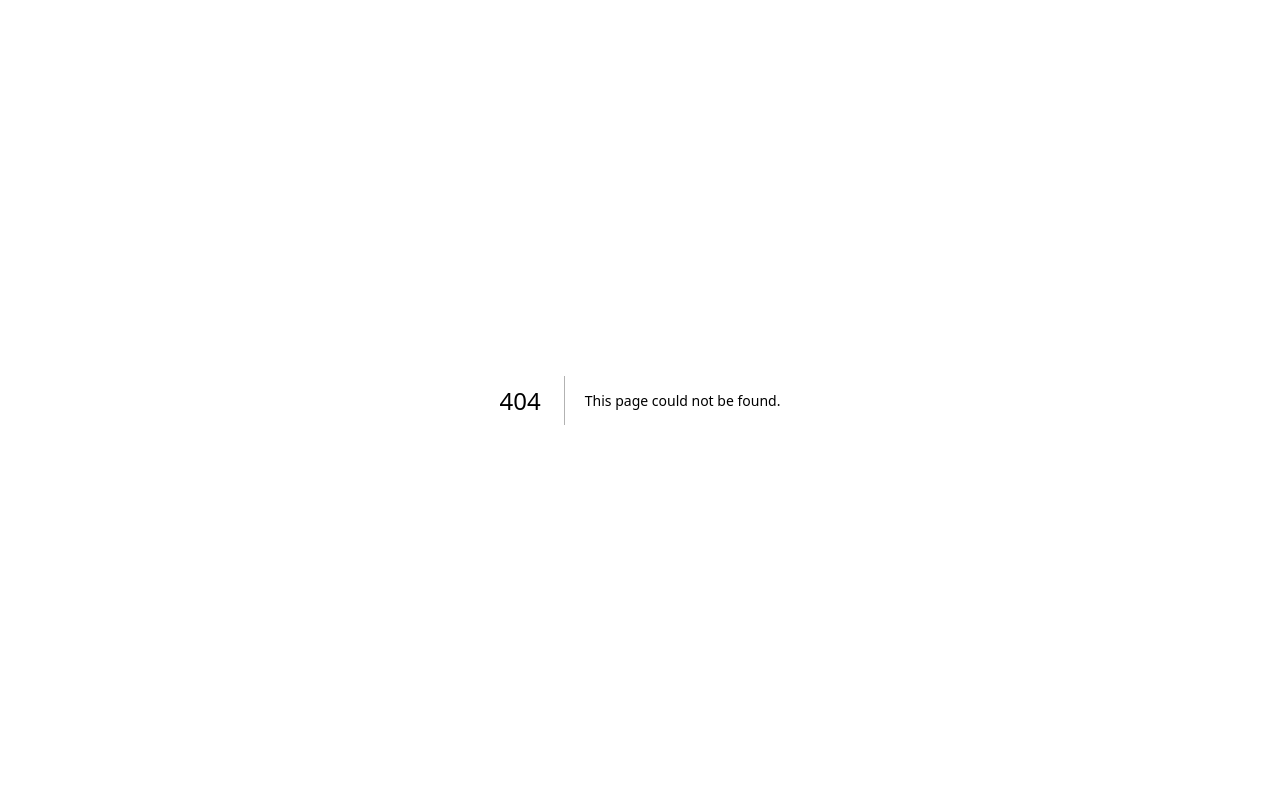
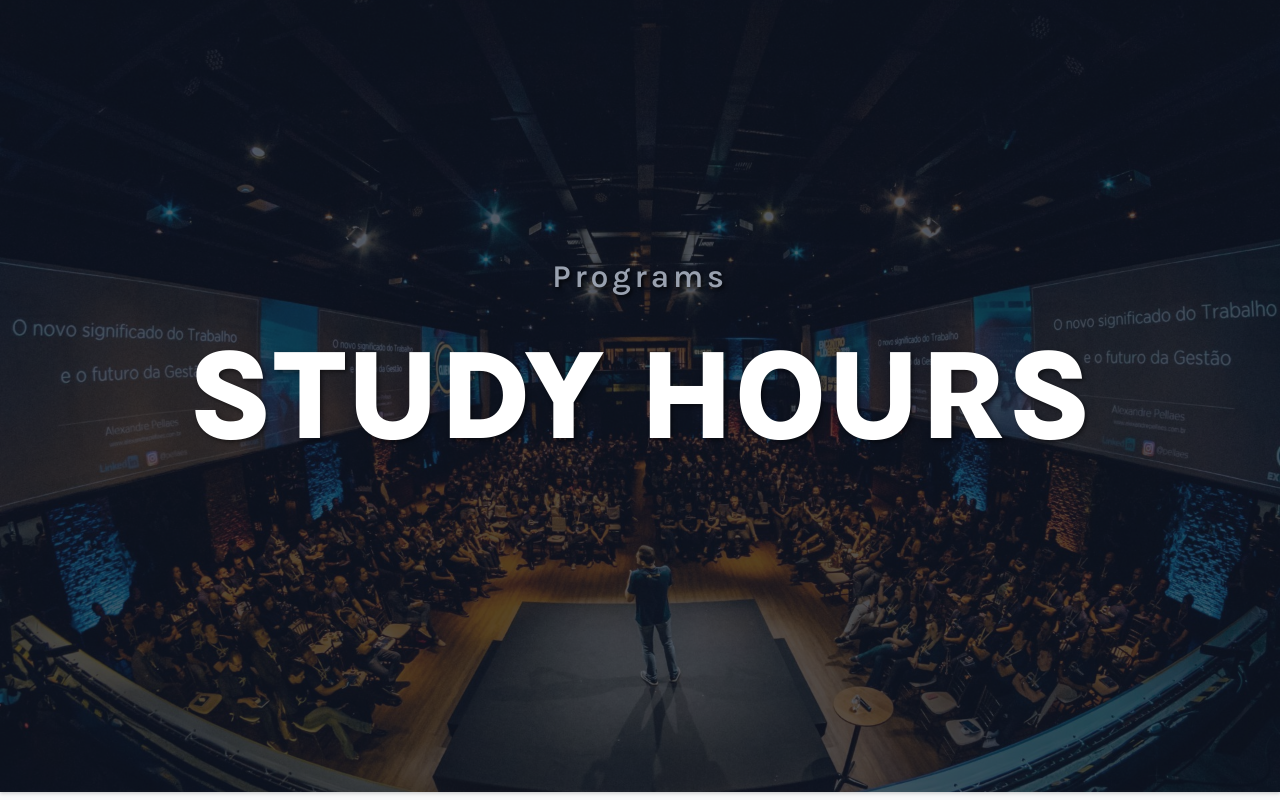
Before and after one commit to dlacuata/FUSITE, a Next.js app: page /study-hours in a window 1280 px wide. Before the commit this address had no page. Built offline with nearby package versions, Linux system fonts and the light colour scheme.

Commit message:
header image and title

```diff
--- a/src/app/page.js
+++ b/src/app/page.js
@@ -65,7 +65,6 @@ export default function Home() {
             width={16}
             height={16}
           />
-          Learn sydney edit
         </a>
         <a
           className="flex items-center gap-2 hover:underline hover:underline-offset-4"
--- /dev/null
+++ b/src/app/study-hours/page.js
@@ -0,0 +1,25 @@
+
+// Import single CSS file with all responsive styles
+import './study-hours.css';
+import { Karla } from 'next/font/google';
+
+const karla = Karla({
+  subsets: ['latin'],
+  weight: ['300', '400', '500', '600', '700', '800'],
+  variable: '--font-karla',
+});
+
+export default function StudyHours() {
+  return (
+    <div className="study-hours-container">
+      <div className="study-hours-header">
+        <div className="study-hours-image-container">
+          <img src="/study-hours-header-image.jpg" alt="Study Hours Header" className="study-hours-image" />
+          <div className="study-hours-image-overlay"></div>
+          <h2 className={`programs-subtitle ${karla.variable}`}>Programs</h2>
+          <h1 className={`study-hours-title ${karla.variable}`}>STUDY HOURS</h1>
+        </div>
+      </div>
+    </div>
+  );
+}
--- /dev/null
+++ b/src/app/study-hours/study-hours.css
@@ -0,0 +1,179 @@
+/* Study Hours Page Styles */
+
+/* Reset everything for full screen */
+* {
+  margin: 0;
+  padding: 0;
+  box-sizing: border-box;
+}
+
+html, body {
+  margin: 0;
+  padding: 0;
+  width: 100%;
+  height: 100%;
+}
+
+/* Mobile styles (base) */
+.study-hours-container {
+  min-height: 100vh;
+  width: 100%;
+  background-color: #f9fafb;
+  padding: 0;
+  margin: 0;
+  position: relative;
+}
+
+.study-hours-header {
+  background-color: white;
+  box-shadow: 0 1px 3px rgba(0, 0, 0, 0.1);
+  padding: 0;
+  margin: 0;
+  text-align: center;
+  width: 100%;
+}
+
+  .programs-subtitle {
+    position: absolute;
+    top: 35%;
+    left: 50%;
+    transform: translate(-50%, -50%);
+    font-size: 18px;
+    font-family: var(--font-karla), sans-serif;
+    font-weight: 600;
+    letter-spacing: 2.16px;
+    color: #99A1AF;
+    text-align: center;
+    z-index: 20;
+    margin: 0;
+    text-shadow: 2px 2px 4px rgba(0, 0, 0, 0.8);
+    white-space: nowrap;
+}
+
+.study-hours-title {
+  position: absolute;
+  top: 50%;
+  left: 50%;
+  transform: translate(-50%, -50%);
+  font-size: 40px; /* Mobile: 40px */
+  font-family: var(--font-karla), sans-serif;
+  line-height: 1;
+  font-weight: 800;
+  color: white;
+  text-align: center;
+  z-index: 10;
+  margin: 0;
+  text-shadow: 2px 2px 4px rgba(0, 0, 0, 0.5);
+  white-space: normal; /* Prevents text from wrapping to multiple lines */
+}
+
+.study-hours-image-container {
+  position: relative;
+  display: block;
+  width: 100%;
+  max-width: 100%;
+  border-radius: 0px;
+  overflow: hidden;
+  box-shadow: 0 2px 4px rgba(0, 0, 0, 0.1);
+}
+
+.study-hours-image {
+  width: 100%;
+  height: auto;
+  display: block;
+  object-fit: cover;
+}
+
+.study-hours-image-overlay {
+  position: absolute;
+  top: 0;
+  left: 0;
+  width: 100%;
+  height: 100%;
+  background-color: #111928;
+  opacity: 0.7;
+  pointer-events: none;
+}
+
+@media (min-width: 365px) {
+    .programs-subtitle {
+        text-transform: uppercase;
+    }
+}
+
+/* Tablet styles */
+@media (min-width: 768px) {
+  .study-hours-container {
+    padding: 0;
+  }
+
+  .study-hours-header {
+    padding: 0;
+    margin: 0;
+  }
+
+  .programs-subtitle {
+    font-size: 24px; /* Tablet: 24px */
+    text-transform: uppercase;
+  }
+
+  .study-hours-title {
+    font-size: 90px; /* Tablet: 90px */
+    white-space: nowrap; /* Prevents text from wrapping to multiple lines */
+  }
+
+  .study-hours-image-container {
+    width: 100%;
+    margin: 0;
+    padding: 0;
+  }
+
+  .study-hours-image {
+    width: 100%;
+    max-width: none;
+  }
+}
+
+/* Desktop styles */
+@media (min-width: 1024px) {
+  .study-hours-container {
+    padding: 0;
+    max-width: none;
+    width: 100%;
+    margin: 0;
+  }
+
+  .study-hours-header {
+    padding: 0;
+    width: 100%;
+    margin: 0;
+  }
+
+  .programs-subtitle {
+    font-size: 32px; /* Desktop: 32px */
+    white-space: nowrap;
+    letter-spacing: 3.84px;
+    text-transform: none;
+  }
+
+  .study-hours-title {
+    font-size: 128px; /* Desktop: 128px */
+    white-space: nowrap; /* Prevents text from wrapping to multiple lines */
+  }
+
+  .study-hours-image-container {
+    width: 100%;
+    max-width: none;
+    margin: 0;
+    padding: 0;
+    border-radius: 0;
+  }
+
+  .study-hours-image {
+    width: 100%;
+    max-width: none;
+    height: 792px;
+    object-fit: cover;
+    object-position: center;
+  }
+}
```
Also changed, not shown: public/study-hours-header-image.jpg (added).
